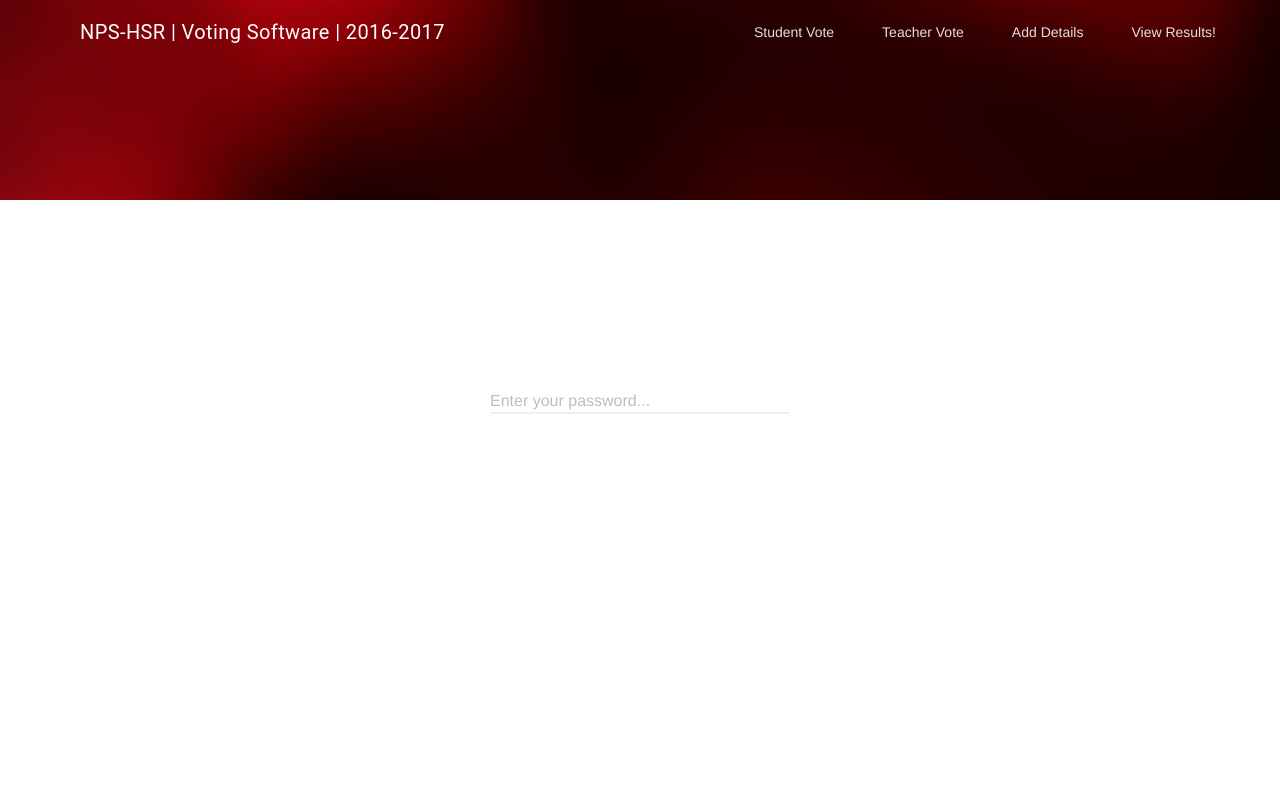
After one commit to drakonizer/nps-dev, a PHP site: page /pass-page.html in a window 1280 px wide. The commit adds this page. Run offline with PHP 8.4, Linux system fonts and the light colour scheme; some libraries are stand-ins or nearby versions.

Commit message:
Initial commit for password page. This will act as the intermediate between votes and while accessing restricted portions of the site. Depending on the password entered, the corresponding page will be opened.

```diff
--- /dev/null
+++ b/pass-page.html
@@ -0,0 +1,57 @@
+<!DOCTYPE html>
+
+<html>
+	<!-- some imports-->
+	<link rel="stylesheet" type="text/css" href="css/material.min.css">
+	<link href="http://fonts.googleapis.com/icon?family=Material+Icons" rel="stylesheet">
+	<link rel="stylesheet" type="text/css" href="style.css">
+	<script type="text/javascript" src="https://code.jquery.com/jquery-2.1.1.min.js"></script>
+	<script type="text/javascript" src="css/material.min.js"></script>
+	<!--link rel="stylesheet" href="css/material.min.css"-->
+	<!--script src="css/material.js"></script-->
+	<link rel="stylesheet" href="https://fonts.googleapis.com/icon?family=Material+Icons">
+
+	<title>Voting System</title>
+	<head>
+			<!-- Uses a transparent header that draws on top of the layout's background -->
+			<style>
+			.demo-layout-transparent {
+			background: url('red-mist.jpg') center / cover;
+			}
+			.demo-layout-transparent .mdl-layout__header,
+			.demo-layout-transparent .mdl-layout__drawer-button {
+			/* This background is dark, so we set text to white. Use 87% black instead if
+				 your background is light. */
+			color: white;
+			}
+			</style>
+
+			<div class="demo-layout-transparent mdl-layout mdl-js-layout mdl-layout--fixed-tabs" style="height: 200px">
+			<header class="mdl-layout__header mdl-layout__header--transparent" >
+				<div class="mdl-layout__header-row">
+					<!-- Title -->
+					<span class="mdl-layout-title">NPS-HSR | Voting Software | 2016-2017</span>
+					<!--NOTE: We will use a different image and change the color of the text in the header accordingly -->
+					<!-- Add spacer, to align navigation to the right -->
+					<div class="mdl-layout-spacer"></div>
+					<!-- Navigation -->
+					<nav class="mdl-navigation">
+						<a class="mdl-navigation__link" href="">Student Vote</a>
+						<a class="mdl-navigation__link" href="">Teacher Vote</a>
+						<a class="mdl-navigation__link" href="">Add Details</a>
+						<a class="mdl-navigation__link" href="">View Results!</a>
+					</nav>
+				</div>
+			</header>
+			<main class="mdl-layout__content">
+			</main>
+			</div>
+		<body>
+			<form action="#">
+			  <div class="mdl-textfield mdl-js-textfield mdl-textfield--floating-label" id="passform">
+				<input class="mdl-textfield__input" type="password" id="pass">
+				<label class="mdl-textfield__label" for="pass">Enter your password...</label>
+			  </div>
+			</form>
+		</body>
+</html>
--- a/style.css
+++ b/style.css
@@ -27,3 +27,14 @@ div#parentu
 	display:flex;
   justify-content:space-between;
 }
+
+div#passform
+{
+   position: relative;
+   position: absolute;
+   top: 50%;
+   /* transform: translate(0, -50%); */
+   left: 50%;
+   margin-right: -50%;
+   transform: translate(-50%, -50%);
+}
```
